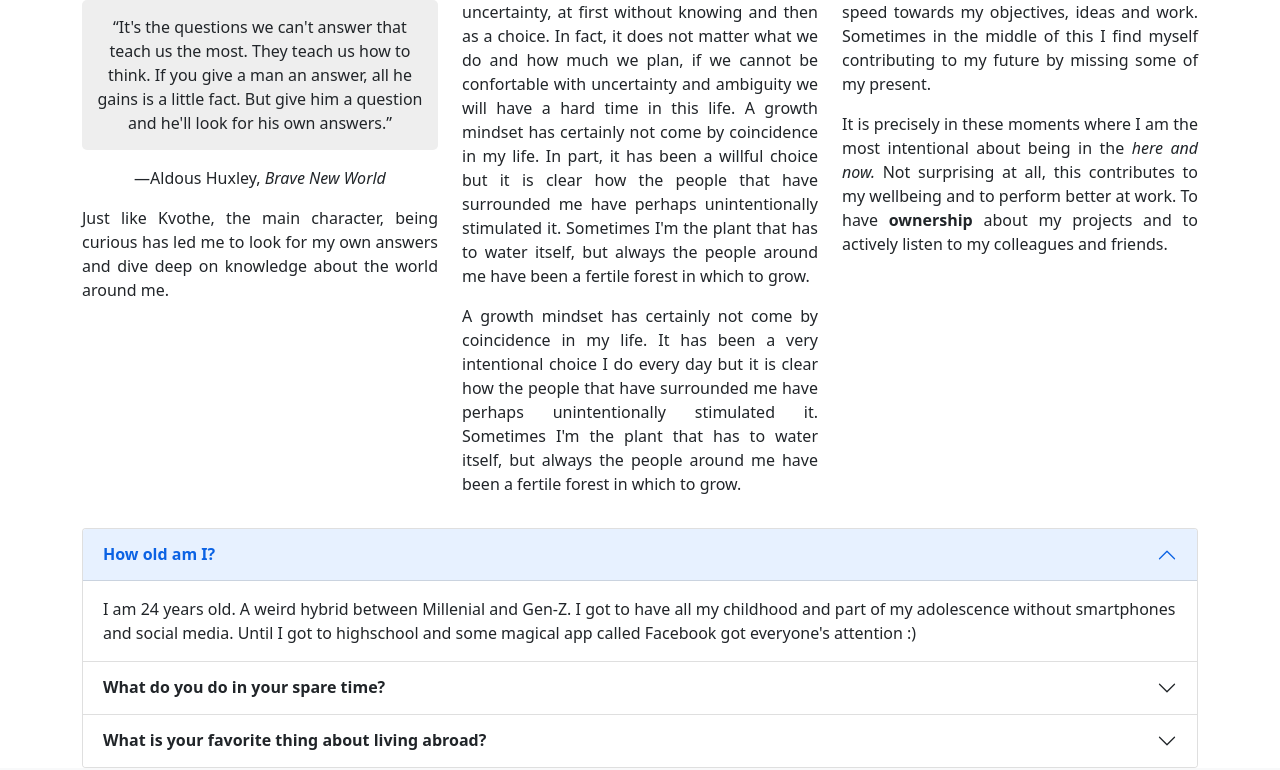
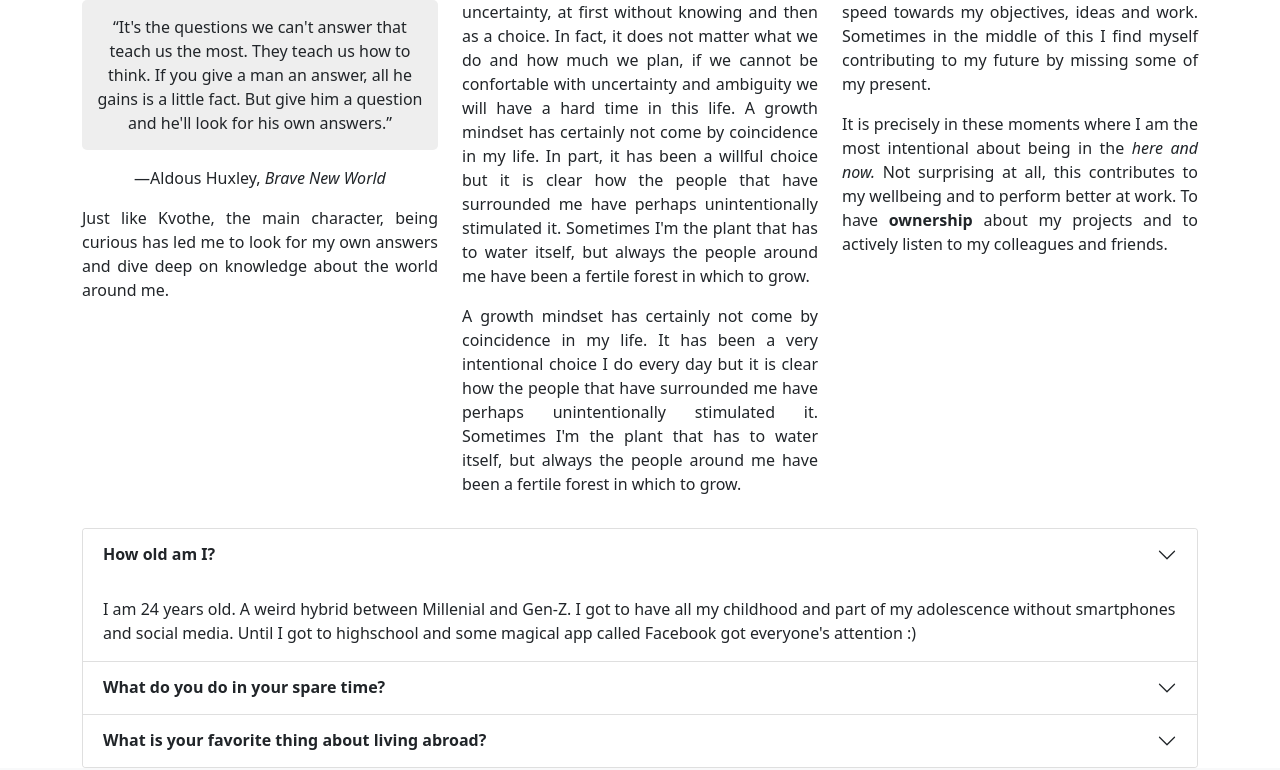
Before and after one commit to LuisMongeB/LuisMongeB.githhub.io, a plain HTML site: page index.html in a window 1280 px wide. Shown: the part 663-1433 px from the top of the page. Drawn offline with nearby package versions, Linux system fonts and the light colour scheme.

Commit message:
Collapse first button of FAQ

```diff
--- a/index.html
+++ b/index.html
@@ -91,7 +91,7 @@
             <div class="accordion" id="questions">
                 <div class="accordion-item">
                 <h2 class="accordion-header" id="headingOne">
-                    <button class="accordion-button" type="button" data-bs-toggle="collapse" data-bs-target="#collapseOne" aria-expanded="true" aria-controls="collapseOne">
+                    <button class="accordion-button collapsed" type="button" data-bs-toggle="collapse" data-bs-target="#collapseOne" aria-expanded="true" aria-controls="collapseOne">
                     <strong>How old am I?</strong>
                     </button>
                 </h2>
@@ -101,6 +101,7 @@
                     </div>
                 </div>
                 </div>
+                <!-- Second item -->
                 <div class="accordion-item">
                 <h2 class="accordion-header" id="headingTwo">
                     <button class="accordion-button collapsed" type="button" data-bs-toggle="collapse" data-bs-target="#collapseTwo" aria-expanded="false" aria-controls="collapseTwo">
```
